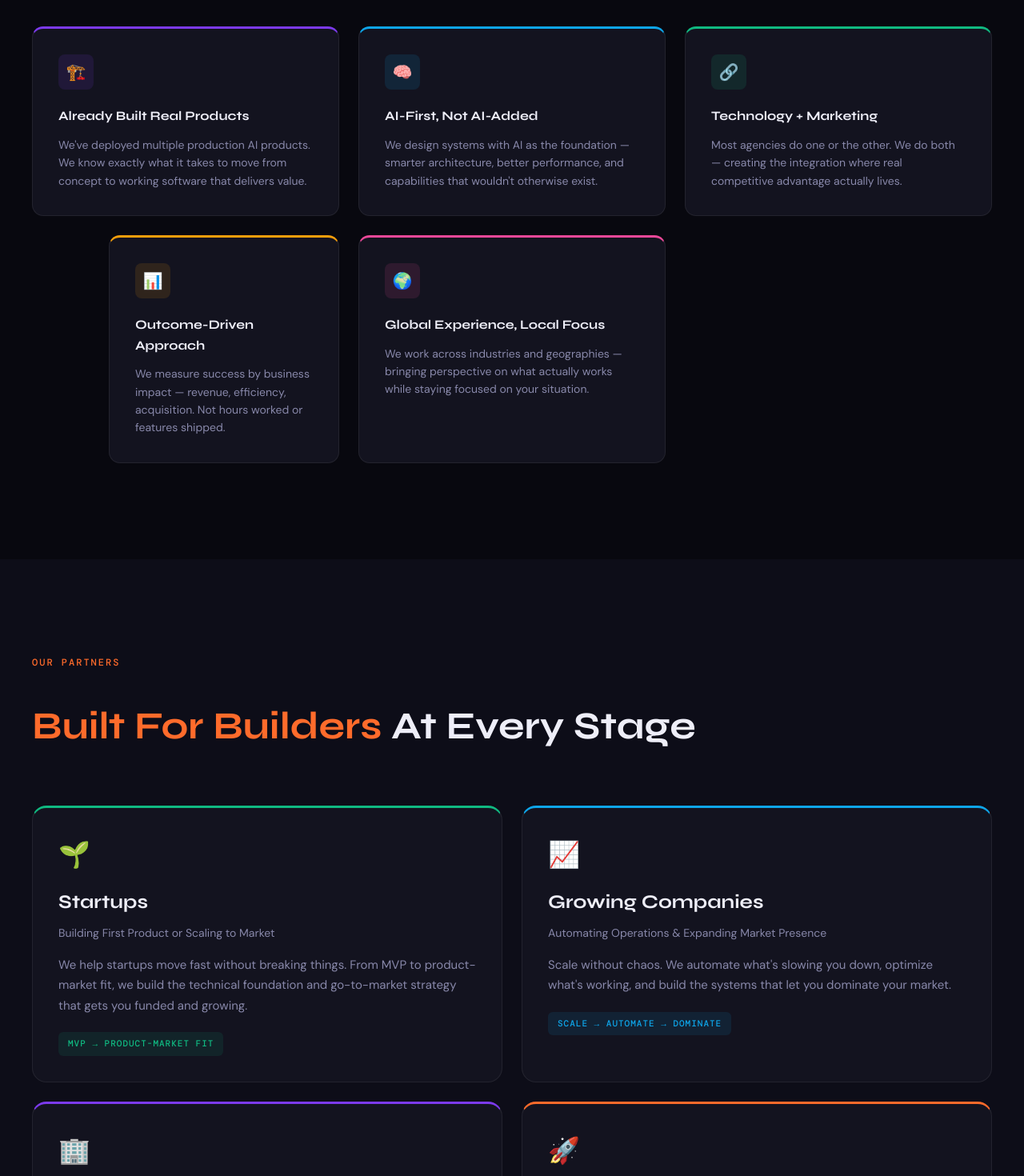
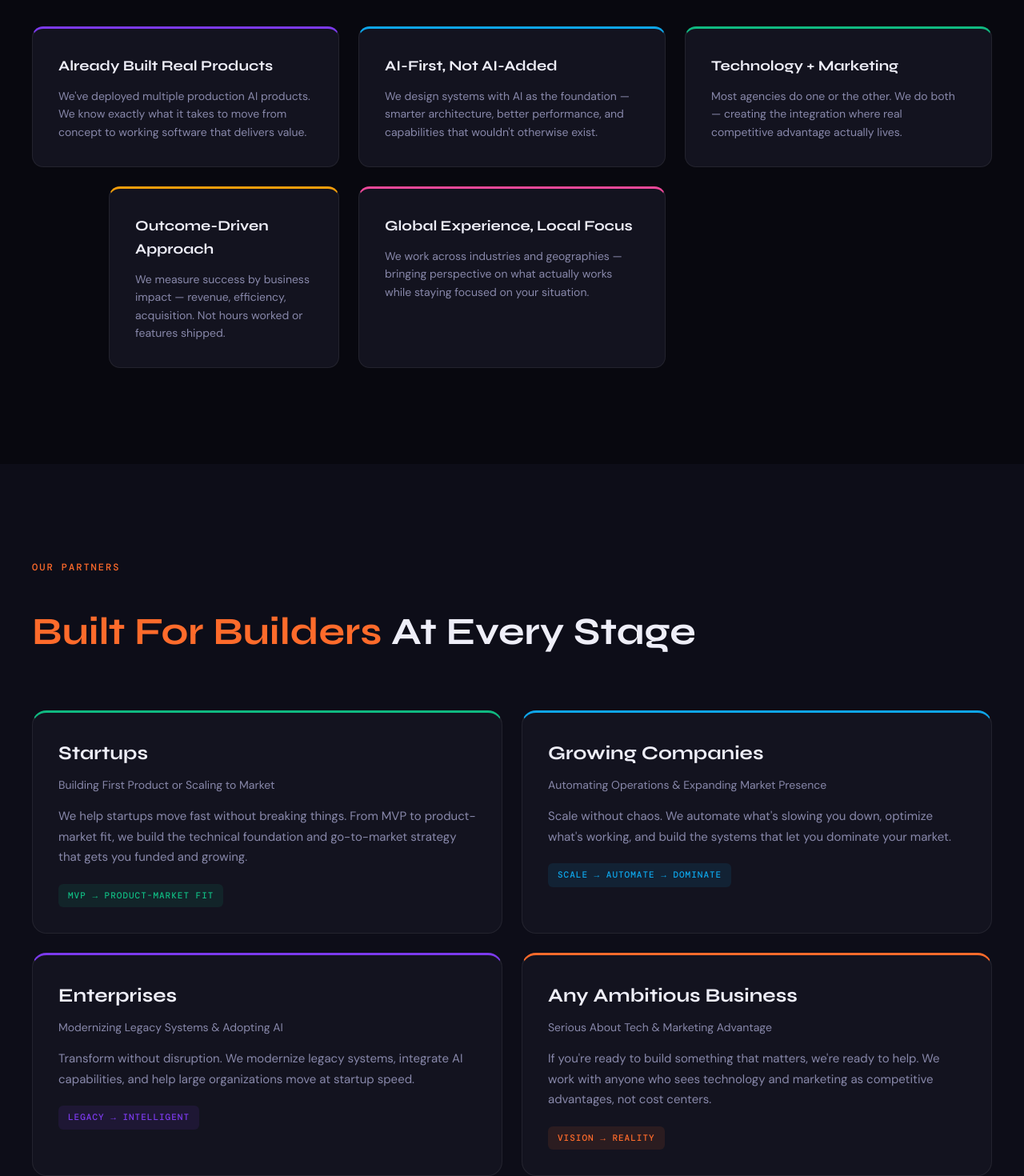
Before and after one commit to Faizan-Vhora/pelquant, a React (Vite) app: page /about in a window 1280 px wide. Shown: the part 1780-3250 px from the top of the page at 80% size. Built offline with nearby package versions, Linux system fonts and the light colour scheme.

Commit message:
Remove all emoji icons from AboutPage for professional look

```diff
--- a/src/pages/AboutPage.css
+++ b/src/pages/AboutPage.css
@@ -254,26 +254,9 @@
 .card-amber:hover { border-color: #f59e0b; box-shadow: 0 12px 40px rgba(245,158,11,0.2); }
 .card-pink:hover { border-color: #ec4899; box-shadow: 0 12px 40px rgba(236,72,153,0.2); }
 
-.card-icon {
-  width: 44px;
-  height: 44px;
-  border-radius: 8px;
-  display: flex;
-  align-items: center;
-  justify-content: center;
-  font-size: 20px;
-  margin-bottom: 20px;
-}
-
-.icon-purple { background: rgba(124,58,237,0.12); }
-.icon-cyan { background: rgba(14,165,233,0.12); }
-.icon-green { background: rgba(16,185,129,0.12); }
-.icon-amber { background: rgba(245,158,11,0.12); }
-.icon-pink { background: rgba(236,72,153,0.12); }
-
 .card-title {
   font-family: 'Syne', sans-serif;
-  font-size: 16px;
+  font-size: 18px;
   font-weight: 700;
   color: var(--tx1);
   margin-bottom: 12px;
@@ -316,11 +299,6 @@
 .partner-cyan { border-top-color: #0ea5e9; }
 .partner-purple { border-top-color: #7c3aed; }
 .partner-orange { border-top-color: #ff6b2b; }
-
-.partner-icon {
-  font-size: 32px;
-  margin-bottom: 16px;
-}
 
 .partner-title {
   font-family: 'Syne', sans-serif;
--- a/src/pages/AboutPage.jsx
+++ b/src/pages/AboutPage.jsx
@@ -89,7 +89,6 @@ export default function AboutPage() {
           </h2>
           <div className="why-grid">
             <div className="why-card card-purple fade-up" style={{ animationDelay: '0ms' }}>
-              <div className="card-icon icon-purple">🏗️</div>
               <h3 className="card-title">Already Built Real Products</h3>
               <p className="card-desc">
                 We've deployed multiple production AI products. We know exactly what it takes to move
@@ -97,7 +96,6 @@ export default function AboutPage() {
               </p>
             </div>
             <div className="why-card card-cyan fade-up" style={{ animationDelay: '80ms' }}>
-              <div className="card-icon icon-cyan">🧠</div>
               <h3 className="card-title">AI-First, Not AI-Added</h3>
               <p className="card-desc">
                 We design systems with AI as the foundation — smarter architecture, better performance,
@@ -105,7 +103,6 @@ export default function AboutPage() {
               </p>
             </div>
             <div className="why-card card-green fade-up" style={{ animationDelay: '160ms' }}>
-              <div className="card-icon icon-green">🔗</div>
               <h3 className="card-title">Technology + Marketing</h3>
               <p className="card-desc">
                 Most agencies do one or the other. We do both — creating the integration where real
@@ -113,7 +110,6 @@ export default function AboutPage() {
               </p>
             </div>
             <div className="why-card card-amber fade-up" style={{ animationDelay: '240ms' }}>
-              <div className="card-icon icon-amber">📊</div>
               <h3 className="card-title">Outcome-Driven Approach</h3>
               <p className="card-desc">
                 We measure success by business impact — revenue, efficiency, acquisition. Not hours
@@ -121,7 +117,6 @@ export default function AboutPage() {
               </p>
             </div>
             <div className="why-card card-pink fade-up" style={{ animationDelay: '320ms' }}>
-              <div className="card-icon icon-pink">🌍</div>
               <h3 className="card-title">Global Experience, Local Focus</h3>
               <p className="card-desc">
                 We work across industries and geographies — bringing perspective on what actually works
@@ -141,7 +136,6 @@ export default function AboutPage() {
           </h2>
           <div className="partners-grid">
             <div className="partner-card partner-green fade-up" style={{ animationDelay: '0ms' }}>
-              <div className="partner-icon">🌱</div>
               <h3 className="partner-title">Startups</h3>
               <p className="partner-sub">Building First Product or Scaling to Market</p>
               <p className="partner-desc">
@@ -151,7 +145,6 @@ export default function AboutPage() {
               <span className="partner-tag tag-green">MVP → Product-Market Fit</span>
             </div>
             <div className="partner-card partner-cyan fade-up" style={{ animationDelay: '80ms' }}>
-              <div className="partner-icon">📈</div>
               <h3 className="partner-title">Growing Companies</h3>
               <p className="partner-sub">Automating Operations & Expanding Market Presence</p>
               <p className="partner-desc">
@@ -161,7 +154,6 @@ export default function AboutPage() {
               <span className="partner-tag tag-cyan">Scale → Automate → Dominate</span>
             </div>
             <div className="partner-card partner-purple fade-up" style={{ animationDelay: '160ms' }}>
-              <div className="partner-icon">🏢</div>
               <h3 className="partner-title">Enterprises</h3>
               <p className="partner-sub">Modernizing Legacy Systems & Adopting AI</p>
               <p className="partner-desc">
@@ -171,7 +163,6 @@ export default function AboutPage() {
               <span className="partner-tag tag-purple">Legacy → Intelligent</span>
             </div>
             <div className="partner-card partner-orange fade-up" style={{ animationDelay: '240ms' }}>
-              <div className="partner-icon">🚀</div>
               <h3 className="partner-title">Any Ambitious Business</h3>
               <p className="partner-sub">Serious About Tech & Marketing Advantage</p>
               <p className="partner-desc">
```
